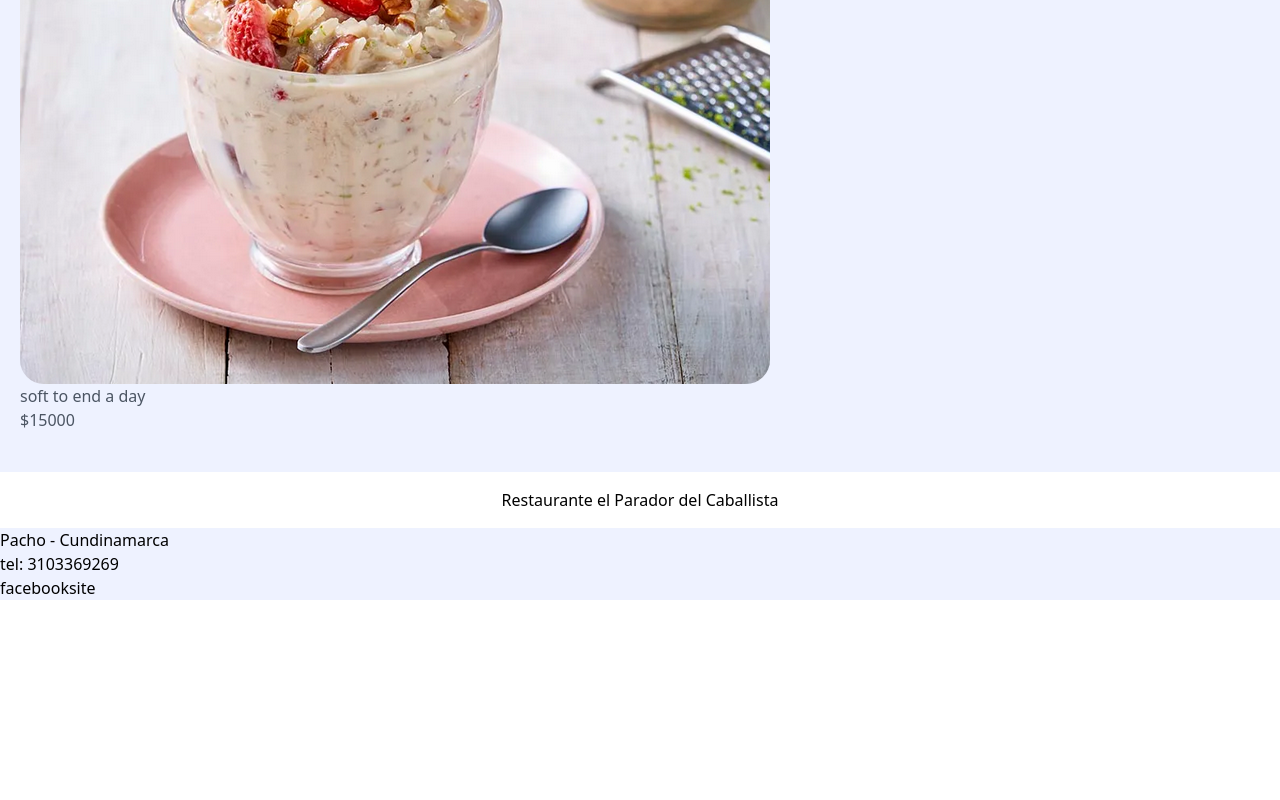
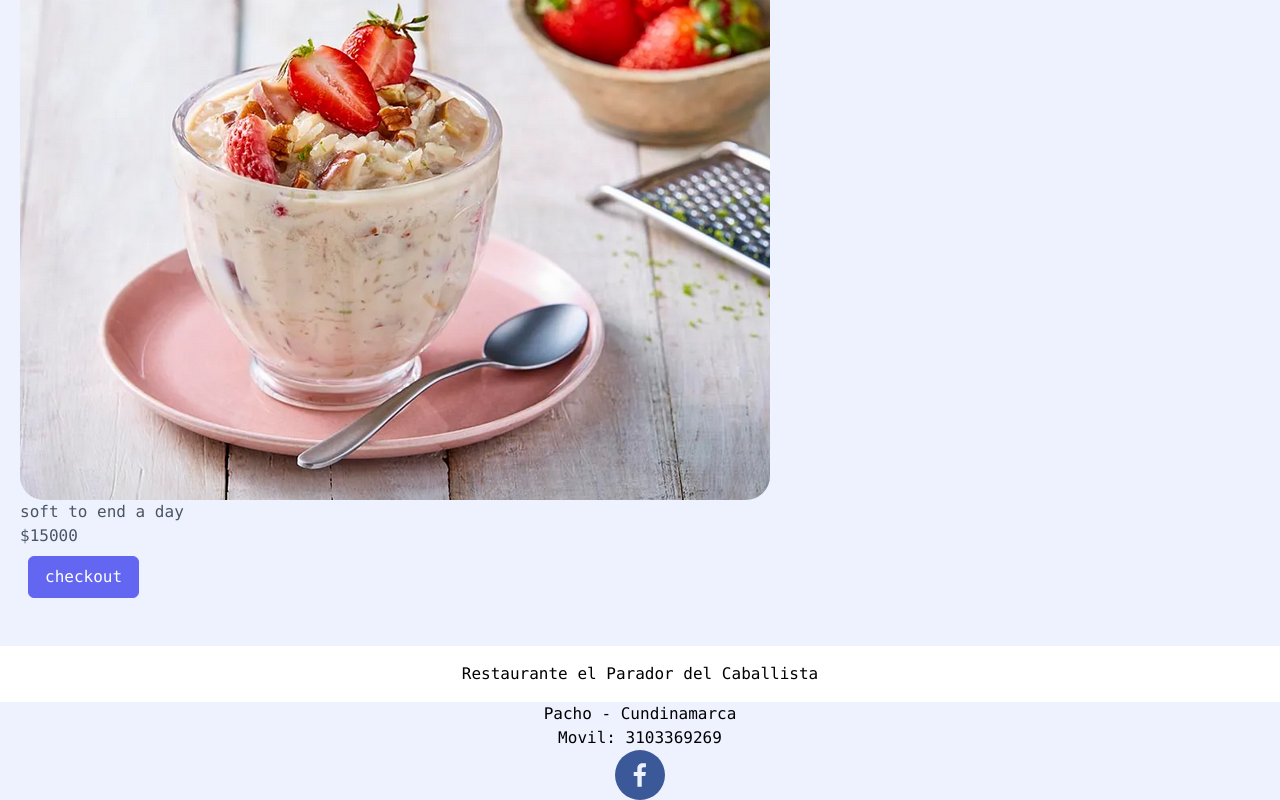
Before and after one commit to jcsanchezg/proyect4, a React (Create React App) app: page /product in a window 1280 px wide. Shown: the part 1981-2781 px from the top of the page. Before the commit the page ends 2581 px from the top, so only its background shows below. Built offline with nearby package versions, Linux system fonts and the light colour scheme.

Commit message:
ready to deploy

```diff
--- a/package.json
+++ b/package.json
@@ -38,6 +38,7 @@
     ]
   },
   "devDependencies": {
+    "react-social-icons": "^5.15.0",
     "tailwindcss": "^3.3.2"
   }
 }
--- a/src/App.jsx
+++ b/src/App.jsx
@@ -5,6 +5,7 @@ import Layout from "./pages/Layout";
 import Product from './pages/Products';
 import About from './pages/About';
 import Home from "./pages/Home";
+import FormReservation from "./components/Reservation";
 
 function App() {
   return (
@@ -13,6 +14,7 @@ function App() {
           <Route path='home' element={<Home />} />
           <Route path='product' element={<Product />} />
           <Route path='about' element={<About />} />
+          <Route path='reservation' element={<FormReservation />} />
         </Route>
         <Route path='*' element={<Navigate to="/home" />} />
       </Routes>
--- a/src/components/Dish.jsx
+++ b/src/components/Dish.jsx
@@ -1,17 +1,16 @@
 import React from "react";
 
 const Dish = (props) => {
-    const { image, name, description, price=0} = props;
+    const { image, name, description, price=0, action=null} = props;
 
     return (
         <article>
-            <a><img src={image} alt="" className=" rounded-3xl"/></a>
+            <img href="https://www.google.com" src={image} alt="" className=" rounded-3xl"/>
             <div>
                 <h3>{name}</h3>
                 <p>{description}</p>
                 <h2>${price}</h2>
-                {/* <button type="button" className="border border-indigo-500 bg-indigo-500 text-white rounded-md px-4 py-2 m-2 transition duration-500 ease select-none hover:bg-indigo-600 focus:outline-none focus:shadow-outline"
-                >{action}</button> */}
+                <button >{action}</button>
             </div>
         </article>
     )
--- a/src/components/Reservation.jsx
+++ b/src/components/Reservation.jsx
@@ -32,7 +32,7 @@ function FormReservation() {
     return (
         <React.Fragment>
             <form onSubmit={createReservation} className="mx-auto w-full max-w-[550px]">
-                <h1 className=" text-center mb-3">Please Fill this info to book a table</h1>
+                <h1 className=" text-center mb-3">Please Fill this info to book a table on a special Event</h1>
                 <fieldset className="-mx-3 flex flex-wrap">
                     <div className="w-full px-3 sm:w-1/2">
                         <div className="mb-5">
--- a/src/pages/Home.jsx
+++ b/src/pages/Home.jsx
@@ -1,6 +1,7 @@
 import React from "react";
 
 import logo from '../images/restauranttittle.jpg';
+import FormReservation from "../components/Reservation";
 
 const Home = () => {
 
@@ -8,6 +9,10 @@ const Home = () => {
     <React.Fragment>
         <h1 className=" text-center mb-16">Wellcome to Parador Restaurant</h1>
         <img src={logo} alt="logo"/>
+        <h1 className=" mb-30 text-center">Come an visit us!</h1>
+        <section>
+        <FormReservation />
+        </section>
     </React.Fragment>
     )
 }
--- a/src/pages/Layout.jsx
+++ b/src/pages/Layout.jsx
@@ -1,5 +1,6 @@
 import React from 'react';
 import { Outlet } from 'react-router-dom';
+import { SocialIcon } from 'react-social-icons';
 
 
 
@@ -7,32 +8,30 @@ const Layout = () => {
 
 
     return(
-    <main className="bg-indigo-50">
+    <main className="bg-indigo-50 font-mono">
         <header>
             <h1 className="bg-white py-4 text-center">
                 <span className="text-xl font-bold text-gray-700">RESTAURANTE EL PARADOR DEL CABALLISTA</span>
             </h1>
             <nav className="mt-6">
                 <ul className="flex justify-center  items-center space-x-4">
-                    <li><a href="/Home" className="text-md font-semibold text-gray-600 hover:text-gray-800">Home</a></li>
+                    <li><a href="/Home" className="text-md font-semibold text-gray-600 hover:text-gray-800 hover:font-monaco">Home</a></li>
                     <li><a href="/product" className="text-md font-semibold text-gray-600 hover:text-gray-800">Products</a></li>
                     <li><a href="/about" className="text-md font-semibold text-gray-600 hover:text-gray-800">About</a></li>
+                    <li><a href="/reservation" className="text-md font-semibold text-gray-600 hover:text-gray-800">Reservation</a></li>
                 </ul>
             </nav>
         </header>
         <section className="min-h-screen body-font text-gray-600">
             <div className="container mx-auto px-5 py-10">
-                {/* <div className="-m-4 flex flex-wrap">
-                    <Home />
-                </div> */}
             <Outlet />
             </div>
         </section>
-        <footer>
-        <h5 className="text-center  py-4 bg-white">Restaurante el Parador del Caballista</h5>
+        <footer className=' text-center'>
+        <h5 className="py-4 bg-white">Restaurante el Parador del Caballista</h5>
             <h6>Pacho - Cundinamarca</h6>
-            <h6>tel: 3103369269</h6>
-            <h6>facebooksite</h6>
+            <h6>Movil: 3103369269</h6>
+            <SocialIcon url="https://www.facebook.com/ RestauranteParadorDelCaballista" />
         </footer>
     </main>
     )
```
Also changed, not shown: 1 other file (tests, documents, lock files or other folders).
